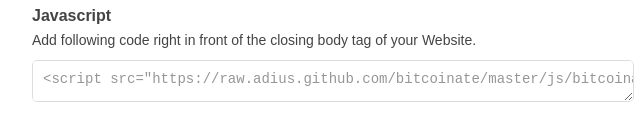
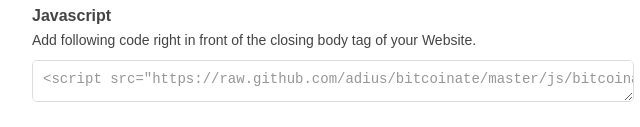
Before and after one commit to ad-si/bitcoinate, a plain HTML site: page index.html in a window 1280 px wide. Shown: the part 673-800 px from the top of the page, 308-948 px from the left. Drawn offline with Linux system fonts and the light colour scheme.

Commit message:
bugfixed embedable code

```diff
--- a/index.html
+++ b/index.html
@@ -54,7 +54,7 @@
 			<h2>Code</h2>
 			<h3>Javascript</h3>
 			<p>Add following code right in front of the closing body tag of your Website.</p>
-			<textarea id="javascriptCode">&lt;script src="https://raw.adius.github.com/bitcoinate/master/js/bitcoinate.min.js" /&gt;</textarea>
+			<textarea id="javascriptCode">&lt;script src="https://raw.github.com/adius/bitcoinate/master/js/bitcoinate.min.js"&gt;&lt;/script&gt;</textarea>
 
 			<h3>HTML</h3>
 			<form>
@@ -69,7 +69,7 @@
 			</form>
 
 			<p>Paste this code into your website where you want the bitcoinate Button to be displayed.</p>
-			<textarea id="htmlCode">&lt;button class="bitcoinate" data-size="20" data-address="1LFk8i74MTBEKfViAfvKsbX4mG2iFfRiBF" &gt;bitcoinate&lt;button/&gt;</textarea>
+			<textarea id="htmlCode">&lt;button class="bitcoinate" data-size="20" data-address="1LFk8i74MTBEKfViAfvKsbX4mG2iFfRiBF"&gt;bitcoinate&lt;/button&gt;</textarea>
 		</section>
 
 		<section>
```
